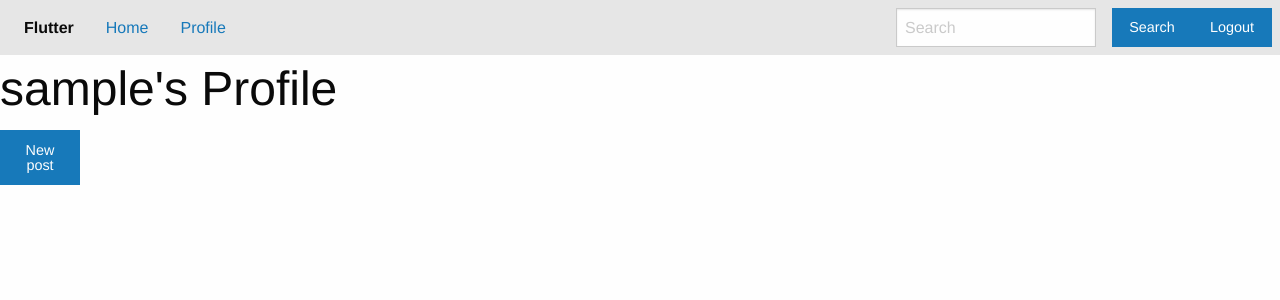
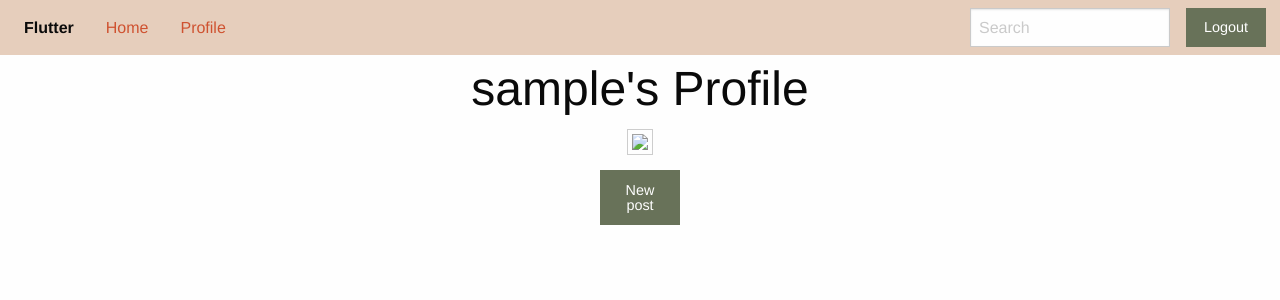
Before and after one commit to ChristianSmith46/Flutter, a Node server app: page /profile in a window 1280 px wide. Shown: the top 300 px of the page. Run offline with Node 20, Linux system fonts and the light colour scheme; a user stored in the database is signed in; data that the repository does not hold is empty; some libraries are stand-ins or nearby versions.

Commit message:
Styling and make conditional for new post to show up

```diff
--- a/controllers/homeRoutes.js
+++ b/controllers/homeRoutes.js
@@ -45,6 +45,7 @@ router.get('/profile', withAuth, async (req, res) => {
         const finalUserData = userData.get({ plain: true });
         res.render('profile', {
             logged_in: req.session.logged_in,
+            isAuthor: true,
             finalUserData
         });
     } catch (err) {
@@ -58,7 +59,7 @@ router.get('/user/:username', async (req, res) => {
             where: {
                 username: req.params.username
             },
-            attributes: ['username'],
+            attributes: ['username', 'id'],
             include: [{
                 model: BlogPost
             }],
@@ -67,8 +68,10 @@ router.get('/user/:username', async (req, res) => {
             ]
         });
         const finalUserData = userData.get({ plain: true });
+        const isAuthor = finalUserData.id === req.session.user_id;
         res.render('profile', {
             logged_in: req.session.logged_in,
+            isAuthor,
             finalUserData
         });
     } catch (err){
--- a/public/css/style.css
+++ b/public/css/style.css
@@ -1,20 +1,21 @@
 .close {
-    position:absolute;
-    right:35px;
-    top:15px;
+    position: absolute;
+    right: 35px;
+    top: 15px;
     font-size: 30px;
     font-weight: bold;
     color: gray;
 }
+
 .close:hover,
 .close:focus {
     color: black;
     cursor: pointer;
 }
+
 .modal {
     display: none;
     position: fixed;
-    z-index: 1;
     left: 0;
     top: 0;
     width: 50%;
@@ -23,49 +24,105 @@
     background-color: #eee;
     padding-top: 50px;
 }
+
 .modal-content {
     background-color: white;
     margin: 5% auto 15% auto;
     border: 1px solid #888;
-    width: 80%;
+    width: 80%
 }
+
 .float::after {
     content: "";
     clear: both;
     display: table;
 }
-.signup,.cancel {
-    float:left;
-    width:50%;
+
+.signup,
+.cancel {
+    float: left;
+    width: 50%;
     border: 5px;
 }
+
 .container {
-    padding:10px;
+    padding: 10px;
 }
-#latestfeed{
+
+#latestfeed {
     border-style: round;
     padding-left: 25px;
     padding-right: 0px;
     padding-top: 10px;
     display: inline-block;
-        background-color: rgba(32,36,41,1.00);
+    background-color: rgba(32, 36, 41, 1.00);
     margin-top: -4px;
     font-family: Baskerville, "Palatino Linotype", Palatino, "Century Schoolbook L", "Times New Roman", "serif";
     color: white;
 }
-.info{
+
+.info {
     padding-left: 25px;
     padding-right: 0px;
     padding-top: 10px;
     display: inline-block;
-	background-color: rgba(32,36,41,1.00);
+    background-color: rgba(32, 36, 41, 1.00);
     margin-top: -4px;
     font-family: Baskerville, "Palatino Linotype", Palatino, "Century Schoolbook L", "Times New Roman", "serif";
 }
+
 .button {
     max-width: 80px;
     min-width: 80px;
 }
-.signup-btn {
-    margin: 50%;
+
+#result {
+    padding: 3px;
 }
+
+#result ul {
+    list-style-type: none;
+    padding: 0;
+    margin: 0;
+    border: 2px solid black;
+    background-color: #CF5230;
+}
+
+#result ul li {
+    padding: 5px 0;
+    text-decoration: none;
+    color:white;
+}
+
+#result ul li:hover {
+    background: #6E352C;
+}
+
+.button {
+    background: #687259;
+}
+.button:hover {
+    background: #a2a182
+}
+.top-bar, .top-bar ul{
+    background: #e6cebc;
+    text-decoration: none;
+    background-color:#e6cebc ;
+}
+.nav-bar-a {
+    color: #CF5230;
+}
+.nav-bar-a:hover{
+    color:white;
+}
+.menu-text {
+    color: black;
+}
+.blog-post {
+    border: 1px solid black;
+    padding: 8px;
+    margin: 1px
+}
+.reveal-overlay {
+    display:none;
+}
--- /dev/null
+++ b/public/js/search.js
@@ -0,0 +1,33 @@
+const searchUser = async () => {
+    const typed = document.querySelector('#search-bar').value.trim();
+    if (typed.length > 0){
+        try{
+            const result = await fetch(`/api/users/similar/${typed}`);
+            const jsonResult = await result.json();
+            const usernames = jsonResult.map((username) => username.username);
+            console.log(usernames);
+            showResults(usernames);
+        } catch (err) {
+            console.log(err);
+        }
+    } else {
+        showResults([]);
+        document.getElementById("result").innerHTML = '';
+
+    }
+}
+
+function showResults(val) {
+    const res = document.getElementById("result");
+    res.innerHTML = '';
+    let list = '';
+    let terms = val;
+    for (i=0; i<terms.length; i++) {
+      list += `<a href="/user/${terms[i]}"><li>${terms[i]}</li></a>`;
+    }
+    res.innerHTML = '<ul>' + list + '</ul>';
+  }
+
+document
+    .querySelector('#search-bar')
+    .addEventListener('keyup', searchUser);
--- a/views/blogpost.handlebars
+++ b/views/blogpost.handlebars
@@ -2,7 +2,6 @@
     {{#each post in posts}}
     <div class="blog-post">
         <h3>{{post.title}} <small>{{format_date post.created_at}}</small></h3>
-        <img class="thumbnail" src="https://placehold.it/850x350">
         <p>{{body}}</p>
         <div class="callout">
             <ul class="menu simple">
--- a/views/homepage.handlebars
+++ b/views/homepage.handlebars
@@ -1,9 +1,9 @@
 <div class="container">
-  <p><button class="button new-post" data-open="new-post">New post</button></p>
+  <p class="text-center"><button class="button new-post" data-open="new-post">New post</button></p>
 
   <div id="new-post" class="reveal modal" data-reveal>
     <form class="modal-content post-form">
-      <button class="close top-bar-right" data-close aria-label="Cancel reveal" type="button">
+      <button class="close top-bar-right" data-close aria-label="Cancel modal" type="button">
         <span aria-hidden="true">&times;</span>
       </button>
       <div class="container">
--- a/views/layouts/main.handlebars
+++ b/views/layouts/main.handlebars
@@ -4,8 +4,8 @@
     <meta charset="utf-8" />
     <meta name="viewport" content="width=device-width, initial-scale=1.0" />
     <title>Flutter</title>
+    <link rel="stylesheet" href="https://dhbhdrzi4tiry.cloudfront.net/cdn/sites/foundation.min.css">
     <link rel="stylesheet" href="/css/style.css">
-    <link rel="stylesheet" href="https://dhbhdrzi4tiry.cloudfront.net/cdn/sites/foundation.min.css">
   </head>
   <body>
 
@@ -18,16 +18,16 @@
       <div class="top-bar-left">
         <ul class="dropdown menu" data-dropdown-menu>
           <li class="menu-text">Flutter</li>
-          <li><a href="/">Home</a></li>
-          <li><a href="/profile">Profile</a></li>
+          <li><a class="nav-bar-a" href="/">Home</a></li>
+          <li><a class="nav-bar-a" href="/profile">Profile</a></li>
         </ul>
       </div>
       {{#if logged_in}}
       <div class="top-bar-right">
         <ul class="menu search_bar">
-          <li><input type="search" placeholder="Search"></li>
-          <li><button type="button" class="button">Search</button></li>
+          <li><input type="search" placeholder="Search" id="search-bar"></li>
           <li><button type="button" class="button" id="logout-button">Logout</button></li>
+          <div id="result"></div>
         </ul>
       </div>
       {{/if}}
@@ -40,6 +40,7 @@
   {{#if logged_in}}
     <script src="/js/logout.js"></script>
   {{/if}}
+    <script src="/js/search.js"></script>
     <script src="https://code.jquery.com/jquery-2.1.4.min.js"></script>
     <script src="https://dhbhdrzi4tiry.cloudfront.net/cdn/sites/foundation.js"></script>
     <script>
--- a/views/login.handlebars
+++ b/views/login.handlebars
@@ -11,11 +11,11 @@
     </div>
 </form>
 <!--This is the sign up form, where users accounts are created-->
-<p><button class="button signup large-auto signup-btn" data-open="sign-up">Sign up</button></p>
+<p class="text-center"><button class="button signup large-auto signup-btn" data-open="sign-up">Sign up</button></p>
 
 <div id="sign-up" class="reveal modal" data-reveal>
     <form class="modal-content signup-form">
-        <button class="close top-bar-right" data-close aria-label="Cancel reveal" type="button">
+        <button class="close top-bar-right" data-close aria-label="Cancel modal" type="button">
                 <span aria-hidden="true">&times;</span>
         </button>
         <div class="container"> <h4>Sign up</h4>
--- a/views/profile.handlebars
+++ b/views/profile.handlebars
@@ -1,5 +1,7 @@
-<h1>{{finalUserData.username}}'s Profile</h1>
-<p><button class="button new-post" data-open="new-post">New post</button></p>
+<h1 class="text-center">{{finalUserData.username}}'s Profile</h1>
+<div class="text-center"><img class="thumbnail" src="https://via.placeholder.com/150"></div>
+{{#if isAuthor}}
+<p class="text-center"><button class="button new-post" data-open="new-post">New post</button></p>
 <div id="new-post" class="reveal modal" data-reveal>
   <form class="modal-content post-form">
     <button class="close top-bar-right" data-close aria-label="Cancel reveal" type="button">
@@ -10,13 +12,15 @@
       <!--This is the post title for creating a new post-->
       <input type="text" placeholder="Title" name="title" id="title-form" required>
       <!--This is the post body for the new post -->
-        <textarea class="post-text" type="text" placeholder="Text" name="text" id="post-text-form" cols="60" required></textarea>
+      <textarea class="post-text" type="text" placeholder="Text" name="text" id="post-text-form" cols="60"
+        required></textarea>
       <div class="float">
         <button type="submit" class="button signup" data-close aria-label="Cancel reveal">Submit</button>
       </div>
     </div>
   </form>
 </div>
+{{/if}}
 <div class="row medium-8 large-7 columns">
   {{#each finalUserData.blogposts }}
   <div class="blog-post">
```
Lines whose indentation alone changed are shown as unchanged.
